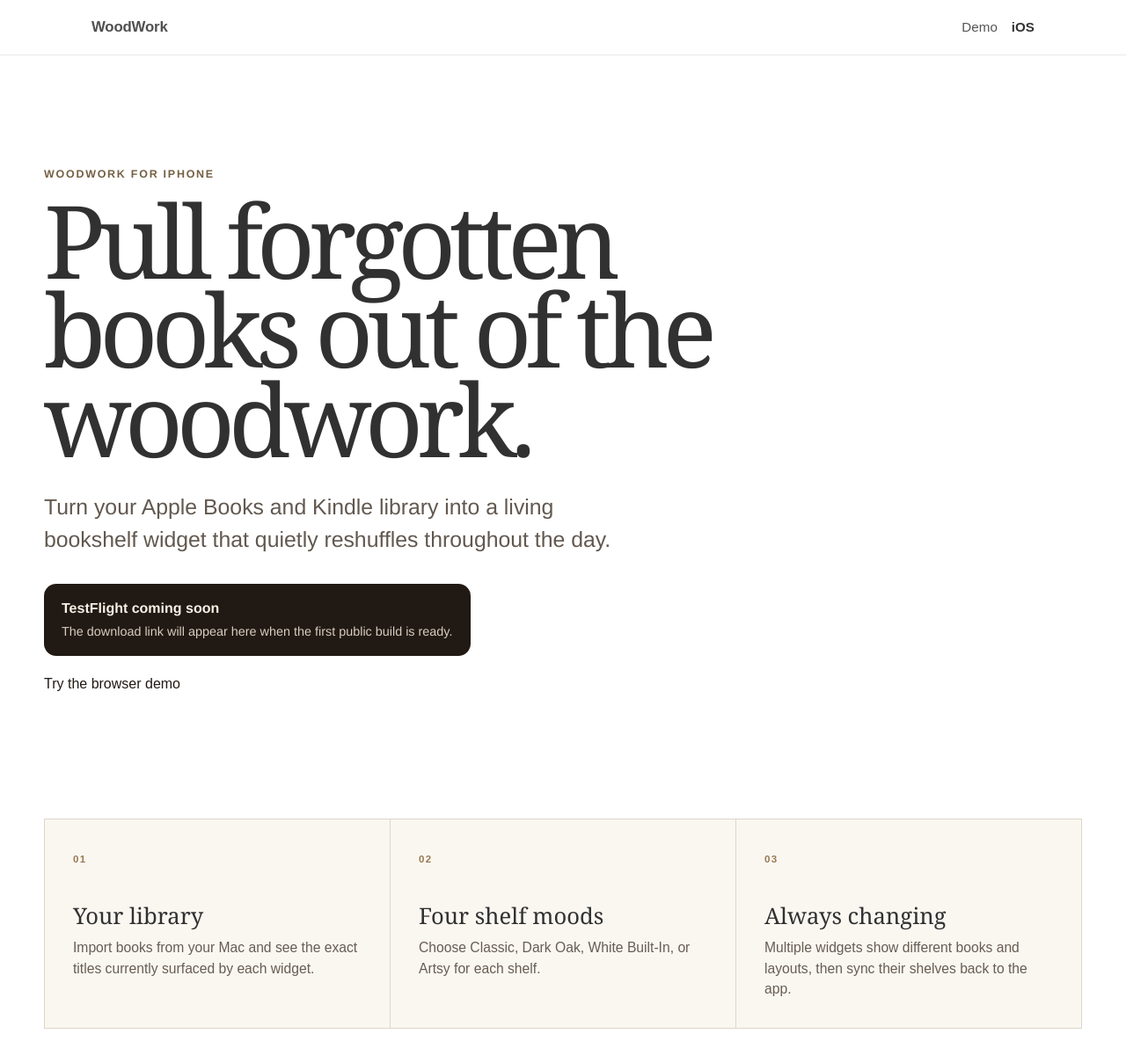
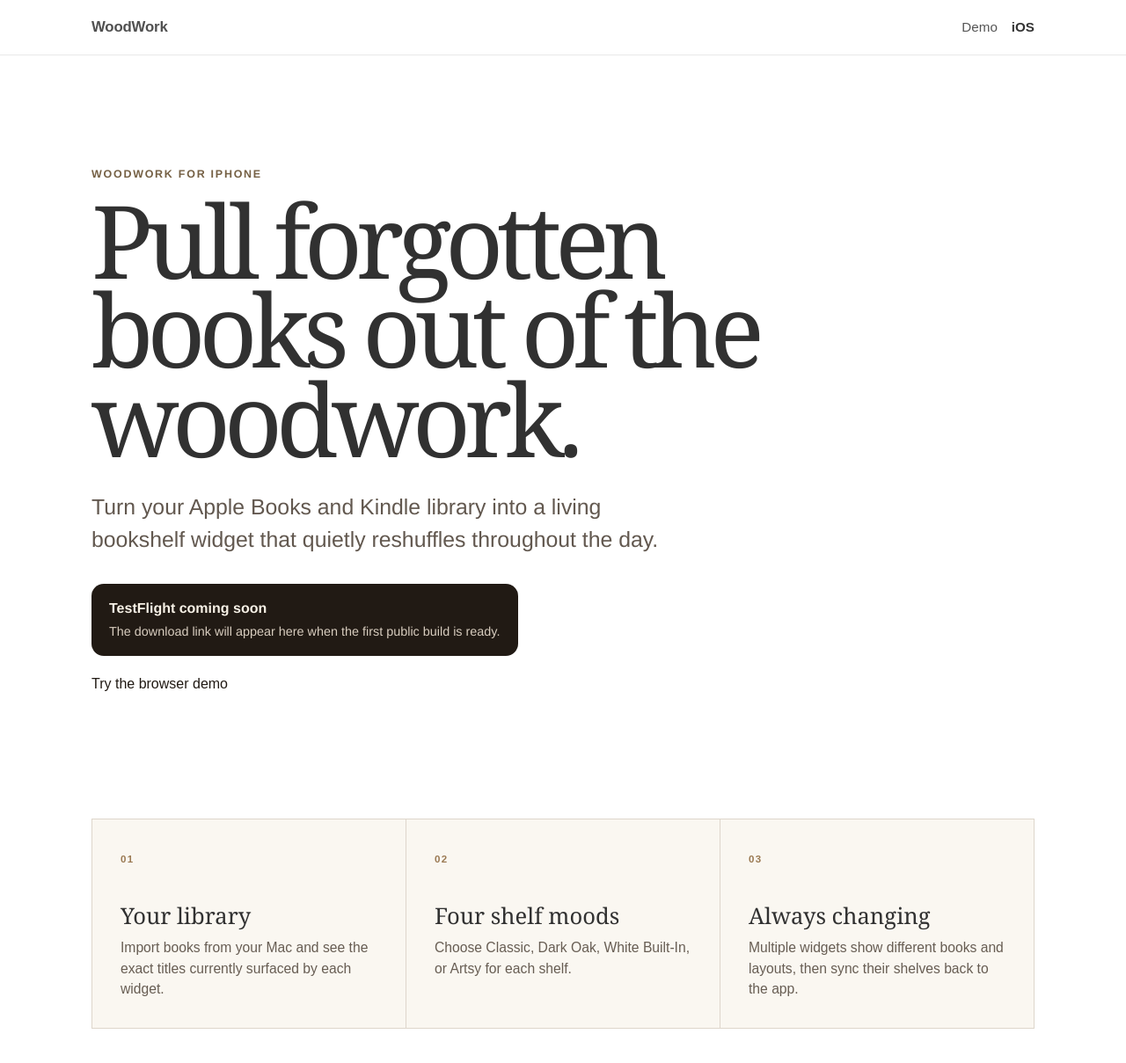
Before and after one commit to josephruocco/books-josephruocco, a Jekyll site: the page built from ios/index.html, in a window 1280 px wide and 1266 px high. Shown: the top 1209 px of the window at 88% size. Built offline with Jekyll 4.4.1, drawn with Linux system fonts in a browser that asks for light colours.

Commit message:
Align iOS page with site navigation

```diff
--- a/ios/index.html
+++ b/ios/index.html
@@ -48,9 +48,10 @@
 
     <style>
       .ios-page {
-        width: min(1180px, calc(100% - 40px));
+        width: 100%;
+        max-width: var(--jr-max);
         margin: 0 auto;
-        padding: clamp(4rem, 10vw, 9rem) 0 6rem;
+        padding: clamp(4rem, 10vw, 9rem) var(--jr-pad) 6rem;
         color: #211a14;
       }
       .ios-hero { max-width: 880px; }
@@ -98,7 +99,7 @@
       .ios-features h2 { margin: 2.5rem 0 .65rem; font: 400 1.6rem/1.1 Georgia, serif; }
       .ios-features p { margin: 0; color: #675d53; font: .98rem/1.5 "Avenir Next", sans-serif; }
       @media (max-width: 700px) {
-        .ios-page { width: min(100% - 28px, 1180px); padding-top: 4rem; }
+        .ios-page { padding-top: 4rem; }
         .ios-features { grid-template-columns: 1fr; }
       }
     </style>
```
